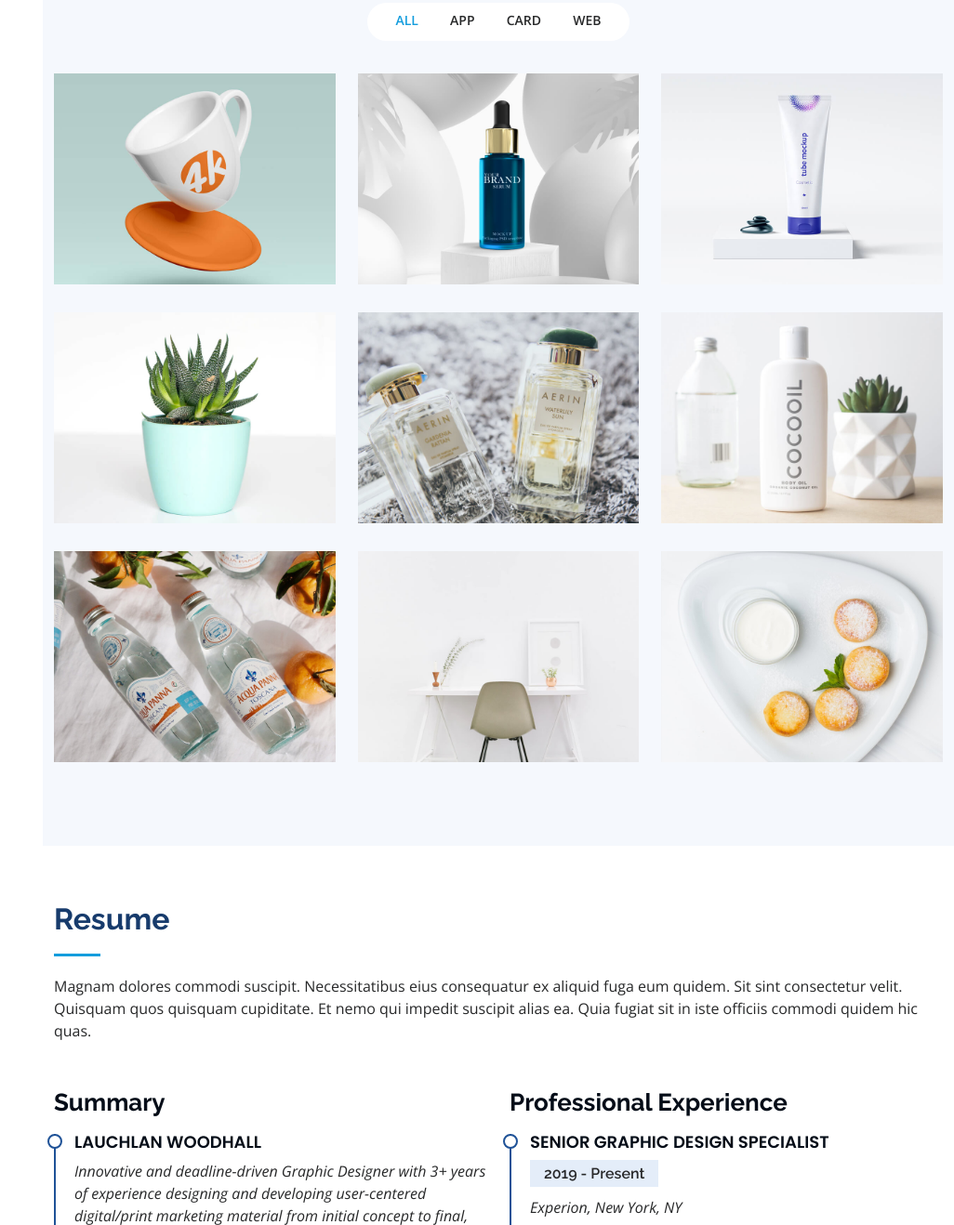
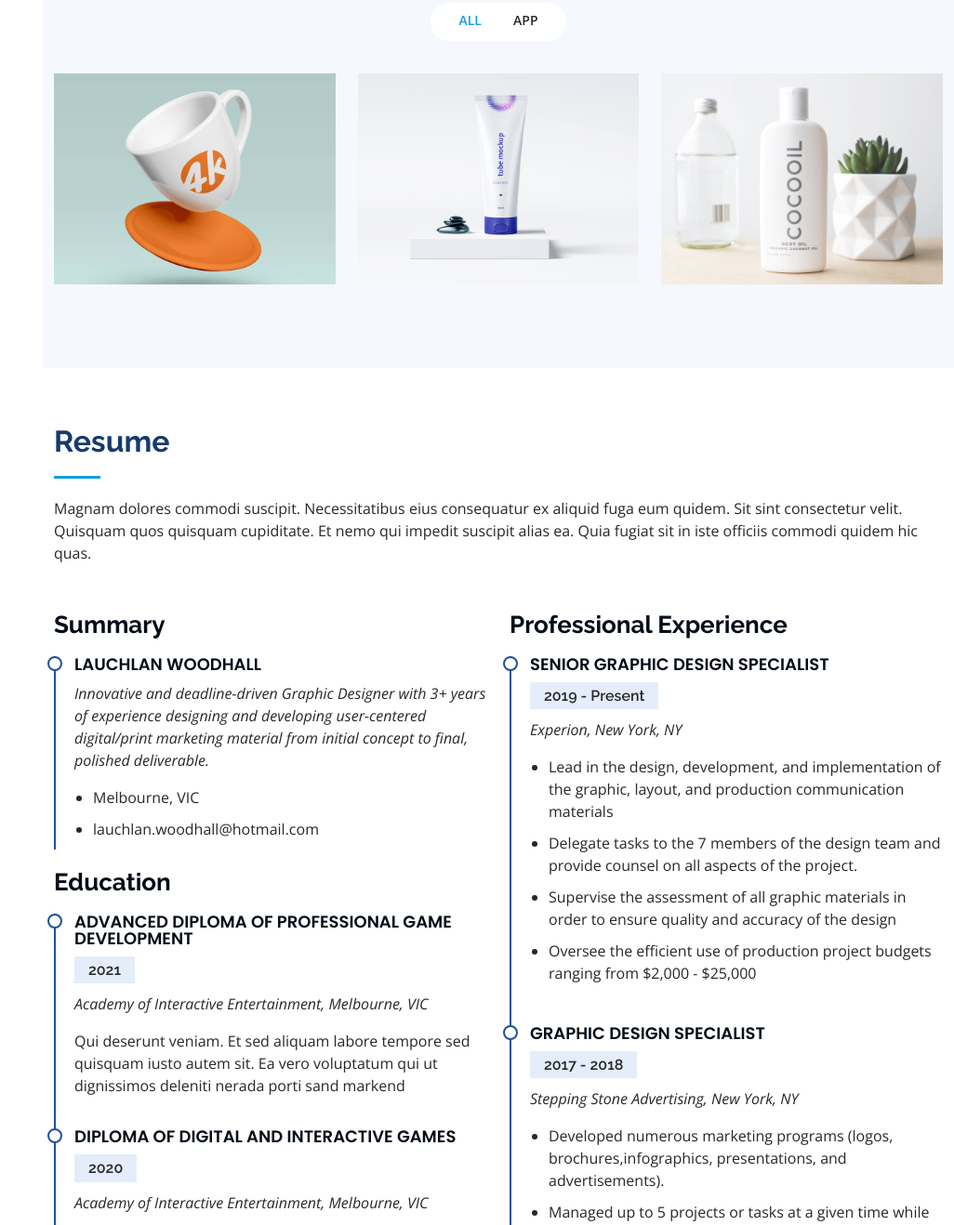
Before and after one commit to LauchlanAIEstudent/LauchlanAIEstudent.github.io, a plain HTML site: page index.html in a window 1280 px wide. Shown: the part 1037-2355 px from the top of the page at 93% size, without its empty margins (254-1280 px from the left). Drawn offline with nearby package versions, Linux system fonts and the light colour scheme.

```diff
--- a/index.html
+++ b/index.html
@@ -88,8 +88,6 @@
             <ul id="portfolio-flters">
               <li data-filter="*" class="filter-active">All</li>
               <li data-filter=".filter-app">App</li>
-              <li data-filter=".filter-card">Card</li>
-              <li data-filter=".filter-web">Web</li>
             </ul>
           </div>
         </div>
@@ -106,41 +104,11 @@
             </div>
           </div>
 
-          <div class="col-lg-4 col-md-6 portfolio-item filter-web">
-            <div class="portfolio-wrap">
-              <img src="assets/img/portfolio/portfolio-2.jpg" class="img-fluid" alt="">
-              <div class="portfolio-links">
-                <a href="assets/img/portfolio/portfolio-2.jpg" data-gallery="portfolioGallery" class="portfolio-lightbox" title="Web 3"><i class="bx bx-plus"></i></a>
-                <a href="portfolio-details.html" target="_blank" title="More Details"><i class="bx bx-link"></i></a>
-              </div>
-            </div>
-          </div>
-
           <div class="col-lg-4 col-md-6 portfolio-item filter-app">
             <div class="portfolio-wrap">
               <img src="assets/img/portfolio/portfolio-3.jpg" class="img-fluid" alt="">
               <div class="portfolio-links">
                 <a href="assets/img/portfolio/portfolio-3.jpg" data-gallery="portfolioGallery" class="portfolio-lightbox" title="App 2"><i class="bx bx-plus"></i></a>
-                <a href="portfolio-details.html" target="_blank" title="More Details"><i class="bx bx-link"></i></a>
-              </div>
-            </div>
-          </div>
-
-          <div class="col-lg-4 col-md-6 portfolio-item filter-card">
-            <div class="portfolio-wrap">
-              <img src="assets/img/portfolio/portfolio-4.jpg" class="img-fluid" alt="">
-              <div class="portfolio-links">
-                <a href="assets/img/portfolio/portfolio-4.jpg" data-gallery="portfolioGallery" class="portfolio-lightbox" title="Card 2"><i class="bx bx-plus"></i></a>
-                <a href="portfolio-details.html" target="_blank" title="More Details"><i class="bx bx-link"></i></a>
-              </div>
-            </div>
-          </div>
-
-          <div class="col-lg-4 col-md-6 portfolio-item filter-web">
-            <div class="portfolio-wrap">
-              <img src="assets/img/portfolio/portfolio-5.jpg" class="img-fluid" alt="">
-              <div class="portfolio-links">
-                <a href="assets/img/portfolio/portfolio-5.jpg" data-gallery="portfolioGallery" class="portfolio-lightbox" title="Web 2"><i class="bx bx-plus"></i></a>
                 <a href="portfolio-details.html" target="_blank" title="More Details"><i class="bx bx-link"></i></a>
               </div>
             </div>
@@ -155,37 +123,6 @@
               </div>
             </div>
           </div>
-
-          <div class="col-lg-4 col-md-6 portfolio-item filter-card">
-            <div class="portfolio-wrap">
-              <img src="assets/img/portfolio/portfolio-7.jpg" class="img-fluid" alt="">
-              <div class="portfolio-links">
-                <a href="assets/img/portfolio/portfolio-7.jpg" data-gallery="portfolioGallery" class="portfolio-lightbox" title="Card 1"><i class="bx bx-plus"></i></a>
-                <a href="portfolio-details.html" target="_blank" title="More Details"><i class="bx bx-link"></i></a>
-              </div>
-            </div>
-          </div>
-
-          <div class="col-lg-4 col-md-6 portfolio-item filter-card">
-            <div class="portfolio-wrap">
-              <img src="assets/img/portfolio/portfolio-8.jpg" class="img-fluid" alt="">
-              <div class="portfolio-links">
-                <a href="assets/img/portfolio/portfolio-8.jpg" data-gallery="portfolioGallery" class="portfolio-lightbox" title="Card 3"><i class="bx bx-plus"></i></a>
-                <a href="portfolio-details.html" target="_blank" title="More Details"><i class="bx bx-link"></i></a>
-              </div>
-            </div>
-          </div>
-
-          <div class="col-lg-4 col-md-6 portfolio-item filter-web">
-            <div class="portfolio-wrap">
-              <img src="assets/img/portfolio/portfolio-9.jpg" class="img-fluid" alt="">
-              <div class="portfolio-links">
-                <a href="assets/img/portfolio/portfolio-9.jpg" data-gallery="portfolioGallery" class="portfolio-lightbox" title="Web 3"><i class="bx bx-plus"></i></a>
-                <a href="portfolio-details.html" target="_blank" title="More Details"><i class="bx bx-link"></i></a>
-              </div>
-            </div>
-          </div>
-
         </div>
 
       </div>
@@ -208,21 +145,21 @@
               <p><em>Innovative and deadline-driven Graphic Designer with 3+ years of experience designing and developing user-centered digital/print marketing material from initial concept to final, polished deliverable.</em></p>
               <ul>
                 <li>Melbourne, VIC</li>
-                <li>email@example.com</li>
+                <li>lauchlan.woodhall@hotmail.com</li>
               </ul>
             </div>
 
             <h3 class="resume-title">Education</h3>
             <div class="resume-item">
-              <h4>Master of Fine Arts &amp; Graphic Design</h4>
-              <h5>2015 - 2016</h5>
-              <p><em>Rochester Institute of Technology, Rochester, NY</em></p>
+              <h4>Advanced Diploma of Professional Game Development</h4>
+              <h5>2021</h5>
+              <p><em>Academy of Interactive Entertainment, Melbourne, VIC</em></p>
               <p>Qui deserunt veniam. Et sed aliquam labore tempore sed quisquam iusto autem sit. Ea vero voluptatum qui ut dignissimos deleniti nerada porti sand markend</p>
             </div>
             <div class="resume-item">
-              <h4>Bachelor of Fine Arts &amp; Graphic Design</h4>
-              <h5>2010 - 2014</h5>
-              <p><em>Rochester Institute of Technology, Rochester, NY</em></p>
+              <h4>Diploma of Digital and Interactive Games</h4>
+              <h5>2020</h5>
+              <p><em>Academy of Interactive Entertainment, Melbourne, VIC</em></p>
               <p>Quia nobis sequi est occaecati aut. Repudiandae et iusto quae reiciendis et quis Eius vel ratione eius unde vitae rerum voluptates asperiores voluptatem Earum molestiae consequatur neque etlon sader mart dila</p>
             </div>
           </div>
@@ -272,7 +209,7 @@
             <img src="assets/img/profile-img.jpg" class="img-fluid" alt="">
           </div>
           <div class="col-lg-8 pt-4 pt-lg-0 content" data-aos="fade-left">
-            <h3>UI/UX Designer &amp; Web Developer.</h3>
+            <h3>Game Programmer.</h3>
             <p class="fst-italic">
               Lorem ipsum dolor sit amet, consectetur adipiscing elit, sed do eiusmod tempor incididunt ut labore et dolore
               magna aliqua.
@@ -280,13 +217,13 @@
             <div class="row">
               <div class="col-lg-6">
                 <ul>
-                  <li><i class="bi bi-chevron-right"></i> <strong>Birthday:</strong> <span>1 May 1995</span></li>
+                  <li><i class="bi bi-chevron-right"></i> <strong>Birthday:</strong> <span>28 Aug 1997</span></li>
                   <li><i class="bi bi-chevron-right"></i> <strong>City:</strong> <span>Melbourne, AUS</span></li>
                 </ul>
               </div>
               <div class="col-lg-6">
                 <ul>
-                  <li><i class="bi bi-chevron-right"></i> <strong>Age:</strong> <span>30</span></li>
+                  <li><i class="bi bi-chevron-right"></i> <strong>Age:</strong> <span>24</span></li>
                   <li><i class="bi bi-chevron-right"></i> <strong>Degree:</strong> <span>Master</span></li>
                 </ul>
               </div>
@@ -323,7 +260,7 @@
               <div class="email">
                 <i class="bi bi-envelope"></i>
                 <h4>Email:</h4>
-                <p><a href="mailto:email@example.com">email@example.com</a></p>
+                <p><a href="mailto:lauchlan.woodhall@hotmail.com">lauchlan.woodhall@hotmail.com</a></p>
               </div>
             </div>
           </div>
```
Also changed, not shown: portfolio-details.html (+3 -7 lines).
